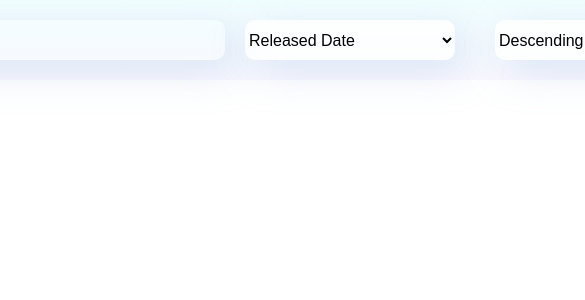
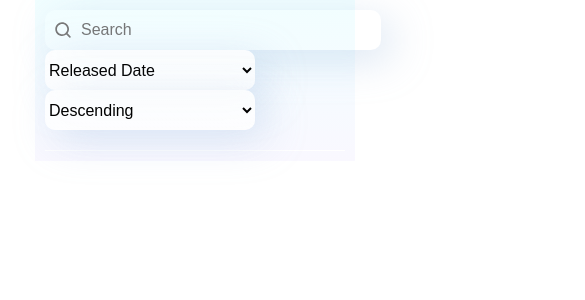
Before and after one commit to postiki/dapplets, a React (Create React App) app: page / in a window 390 px wide. Shown: the top 300 px of the page, 585 px wide, since content can reach past the window. Built offline with nearby package versions, Linux system fonts and the light colour scheme; no server answers.

Commit message:
add branch toGrid

```diff
--- a/src/App.js
+++ b/src/App.js
@@ -8,9 +8,6 @@ function App() {
 
   return (
     <div className="App">
-        <div className='loader'>
-
-        </div>
         <Dapplets />
     </div>
   );
--- a/src/components/Dapplets/Dapplets.jsx
+++ b/src/components/Dapplets/Dapplets.jsx
@@ -1,6 +1,5 @@
 import React, {useEffect, useState} from 'react';
 import useDebounce from './use-debounced';
-
 import axios from "axios";
 
 import './index.scss'
@@ -15,7 +14,7 @@ export default function Dapplets() {
     const [fetching, setFetching] = useState('true');
 
     const [startPage, setStartPages] = useState(0);
-    const [limitPage, setLimitPages] = useState(10);
+    const [limitPage, setLimitPages] = useState(1);
 
     const [inputValue, setInputValue] = useState('')
 
@@ -28,17 +27,10 @@ export default function Dapplets() {
     const debouncedSearchTerm = useDebounce(inputValue, 500);
 
     useEffect(() => {
-        axios.get(`https://dapplets-hiring-api.herokuapp.com/api/v1/dapplets?start=0&limit=10&sort=[{"property": "${sortByType}", "direction": "${sortTo}"}]`)
+        axios.get(`https://dapplets-hiring-api.herokuapp.com/api/v1/dapplets?start=${startPage}&limit=${limitPage}&sort=[{"property": "${sortByType}", "direction": "${sortTo}"}]`)
             .then(response => setDataItems(response.data.data))
             .finally(() => setShowDataItems(true))
-    }, [sortByType])
-
-    useEffect(() => {
-        if (sortTo){
-            axios.get(`https://dapplets-hiring-api.herokuapp.com/api/v1/dapplets?start=0&limit=10&sort=[{"property": "${sortByType}", "direction": "${sortTo}"}]`)
-                .then(response => setDataItems(response.data.data))
-        }
-    }, [sortTo])
+    }, [sortByType, sortTo])
 
 
     useEffect(() => {
@@ -72,7 +64,6 @@ export default function Dapplets() {
                 setIsSearching(true);
                 searchDapplets(debouncedSearchTerm).then(data => {
                     setIsSearching(false);
-                    console.log(data)
                     setResults(data)
                 });
             } else {
--- a/src/components/Dapplets/index.scss
+++ b/src/components/Dapplets/index.scss
@@ -1,18 +1,21 @@
 .dapplets {
 
-  width: 1100px;
+  width: 1060px;
+
+  padding: 24px 20px;
 
   background: linear-gradient(180deg, rgba(185, 251, 255, 0.2) 0%, rgba(227, 220, 255, 0.2) 100%);
   backdrop-filter: blur(30px);
 
   .header {
     display: flex;
-    flex-direction: row;
-    align-items: flex-start;
-
-    margin: 20px 0px;
+    justify-content: space-between;
 
     width: 1060px;
+
+    padding-bottom: 20px;
+
+    border-bottom: 1px solid white;
 
     select, input {
       background: linear-gradient(180deg, rgba(255, 255, 255, 0.2) 0%, rgba(255, 255, 255, 0) 100%), rgba(255, 255, 255, 0.8);
@@ -25,7 +28,7 @@
     }
 
     .search {
-      width: 600px;
+      width: 564px;
       height: 40px;
 
       color: #BBBBBB;
@@ -37,21 +40,32 @@
     .sortByFirst {
       width: 210px;
       height: 40px;
-
-      flex: none;
-      order: 1;
-      flex-grow: 0;
-      margin: 0px 20px;
     }
 
     .sortBySecond {
       width: 210px;
       height: 40px;
+    }
+  }
 
-      flex: none;
-      order: 2;
-      flex-grow: 0;
-      margin: 0px 20px;
+}
+
+@media (min-width: 320px) and (max-width: 428px) {
+  .dapplets{
+    width: 300px;
+
+    padding: 10px;
+
+    .header{
+      width: 100%;
+      flex-direction: column;
+
+      select, input{
+        width: 100%;
+      }
+      .search{
+        width: 100%;
+      }
     }
   }
 }
--- a/src/components/Item/Item.jsx
+++ b/src/components/Item/Item.jsx
@@ -1,18 +1,67 @@
-import React, {useState} from "react";
+import React, {useEffect, useState} from "react";
 
 
 import btn from "../../icons/Group 14.svg";
+import close from '../../icons/closeBtnTags.svg'
 
 import './index.scss'
+
 
 export default function Item({dataItems}) {
 
     const [showInfo, setShowInfo] = useState(false)
 
+    let tag = [
+        {
+            "id": "0",
+            "name": "Games"
+        },
+        {
+            "id": "1",
+            "name": "Twitter"
+        },
+        {
+            "id": "2",
+            "name": "Social Media"
+        },
+        {
+            "id": "3",
+            "name": "Top 10"
+        },
+        {
+            "id": "4",
+            "name": "Finances"
+        },
+        {
+            "id": "5",
+            "name": "Media"
+        },
+        {
+            "id": "6",
+            "name": "Test"
+        },
+        {
+            "id": "7",
+            "name": "ToDo"
+        }]
+
+    let saveStateBtn = (props) => {
+
+        if (localStorage.getItem(props)) {
+            localStorage.removeItem(props)
+        } else {
+            localStorage.setItem(props, 'install')
+        }
+    }
+
+    useEffect(() => {
+
+    })
+
     return (
         dataItems.map((items, index) => {
             return (
-                <div className='item' key={index} onClick={() => setShowInfo(!showInfo)}>
+                <div className='item' key={index} >
                     <img className='drag-btn' alt='drag-btn' src={btn}/>
                     <img className='icon' alt='icons'
                          src={' https://dapplets-hiring-api.herokuapp.com/api/v1/files/' + items.icon}/>
@@ -22,8 +71,17 @@ export default function Item({dataItems}) {
                     </div>
                     <p className='description'>{items.description}</p>
                     <p className='author'>{items.author}</p>
-                    <p className='tags'>{items.tags}</p>
-                    <button>install</button>
+                    <p className='tags'>
+                        {items.tags.map((props, index) => {
+                            return (
+                                <div className='label' key={index}>
+                                    <p>{tag.filter(o => o.id.includes(props))[0]?.name}</p>
+                                    <img src={close}/>
+                                </div>
+                            )
+                        })}
+                    </p>
+                    <button className={localStorage.getItem(items.id)} onClick={() => saveStateBtn(items.id)}>INSTALL</button>
                     {showInfo && <div className='moreInfo'>
                         <div className='a'>
                             <p className='text_1'>Aliquam sit</p>
--- a/src/components/Item/index.scss
+++ b/src/components/Item/index.scss
@@ -2,14 +2,12 @@
   display: flex;
   flex-direction: row;
   align-items: center;
-  padding: 12px 20px;
 
-  margin: 20px 0px;
-
+  width: 1020px;
   gap: 20px;
 
-  max-width: 1060px;
-  width: 100%;
+  padding: 12px 20px;
+  margin: 20px 0px;
 
   height: 50px;
 
@@ -89,8 +87,55 @@
   }
 
   .tags{
+    display: flex;
+    flex-wrap: wrap;
+
     width: 135px;
 
+    .label{
+      display: flex;
+      align-items: center;
+      gap: 4px;
+
+      height: 10px;
+
+      padding: 2px 3px;
+      margin: 5px 2px;
+
+      color: white;
+      text-align: center;
+
+      background: #5241BF;
+      border-radius: 4px;
+      p{
+        font-weight: 500;
+        font-size: 10px;
+      }
+    }
   }
 
+  button{
+    width: 85px;
+    height: 26px;
+
+    color: white;
+    font-weight: 500;
+    font-size: 12px;
+    line-height: 14px;
+
+    background: #0085FF;
+    border-radius: 50px;
+  }
+
+  .install{
+    width: 100px;
+    height: 26px;
+
+    background: #CCD4DB;
+    border-radius: 50px;
+  }
 }
+
+@media (min-width: 320px) and (max-width: 428px) {
+
+}
--- a/src/index.scss
+++ b/src/index.scss
@@ -5,6 +5,7 @@ body {
     sans-serif;
   -webkit-font-smoothing: antialiased;
   -moz-osx-font-smoothing: grayscale;
+  box-sizing: border-box;
 }
 
 body,
@@ -25,7 +26,7 @@ dd {
   padding: 0;
 }
 
-input, select
+input, select, button
 {
   padding: 0;
   margin: 0;
```
Also changed, not shown: src/icons/closeBtnTags.svg (added).
